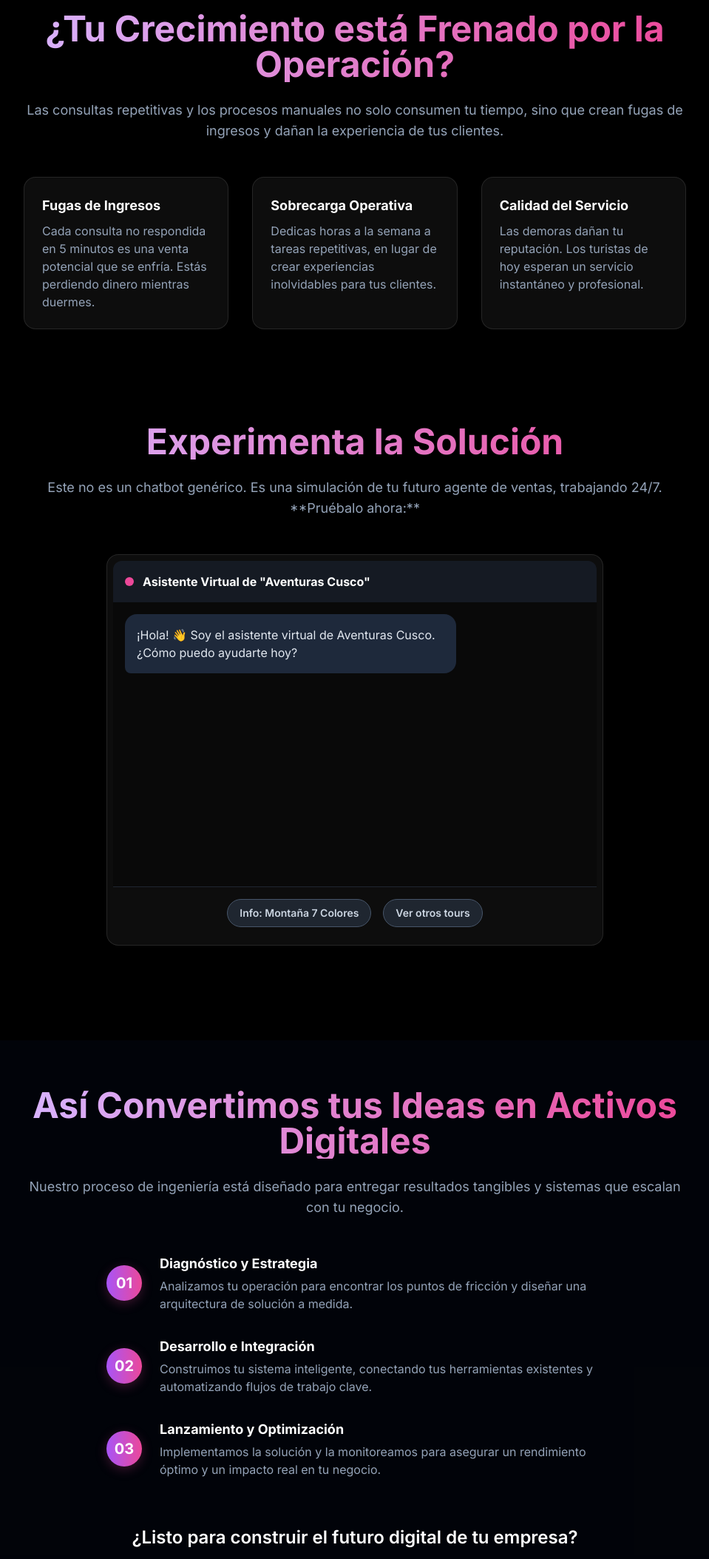
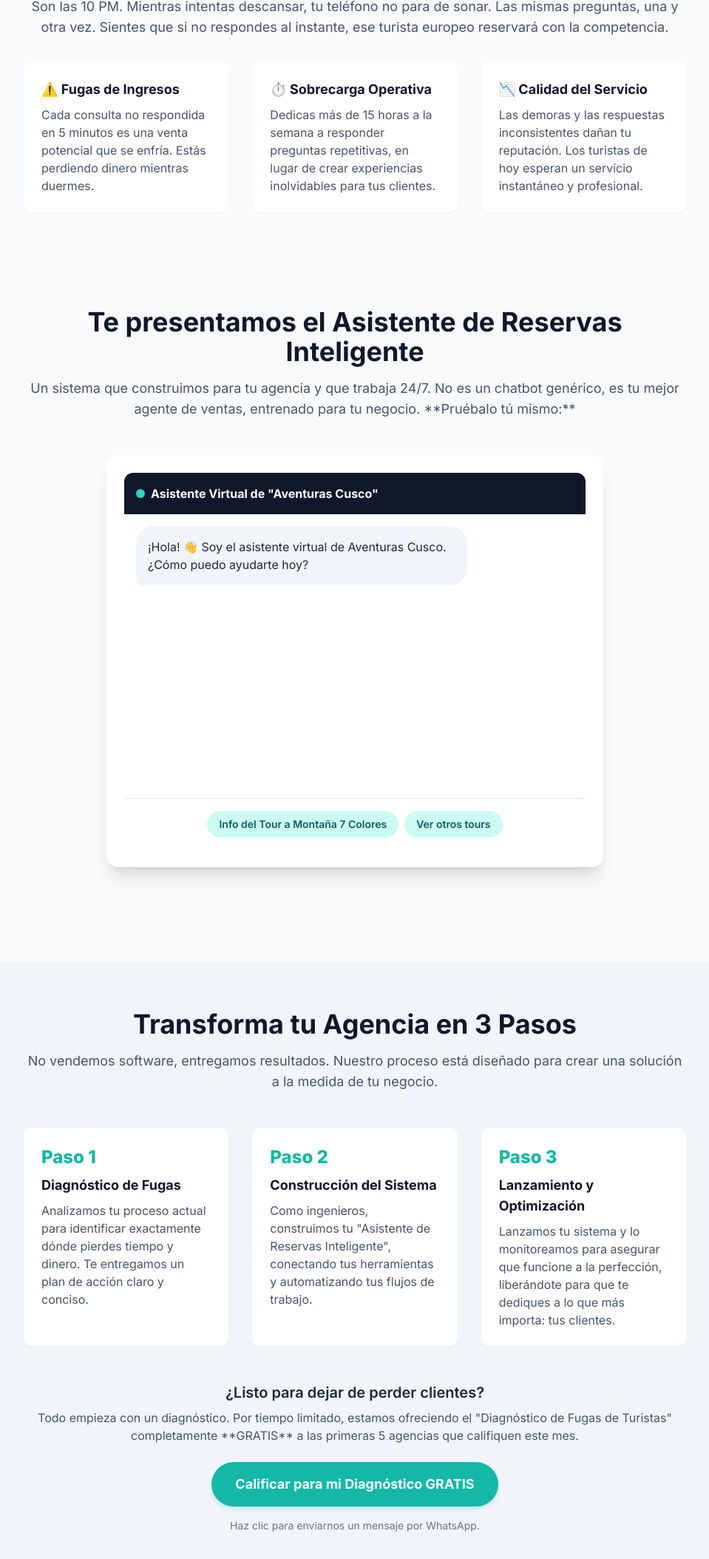
Before and after one commit to malxcdev/cognito, a plain HTML site: page index.html in a window 1280 px wide. Shown: the part 693-2800 px from the top of the page at 74% size, without its empty margins (160-1119 px from the left). Drawn offline with nearby package versions, Linux system fonts and the light colour scheme.

Commit message:
Regreso a Versión 1

```diff
--- a/index.html
+++ b/index.html
@@ -10,41 +10,29 @@
     <link href="https://fonts.googleapis.com/css2?family=Inter:wght@400;500;600;700;800&display=swap" rel="stylesheet">
     <style>
         body { font-family: 'Inter', sans-serif; scroll-behavior: smooth; }
-        .text-gradient {
-            background: linear-gradient(90deg, #d8b4fe, #ec4899);
-            -webkit-background-clip: text;
-            -webkit-text-fill-color: transparent;
-            background-clip: text;
-            text-fill-color: transparent;
+        .hero-bg { background-color: #030712; /* gray-950 */ }
+        .chat-bubble-user { background-color: #14b8a6; /* teal-500 */ color: white; border-radius: 1.5rem 1.5rem 0.5rem 1.5rem; }
+        .chat-bubble-bot { background-color: #f1f5f9; /* slate-100 */ color: #1e293b; /* slate-800 */ border-radius: 1.5rem 1.5rem 1.5rem 0.5rem; }
+        .cta-button {
+            transition: all 0.3s ease;
+            box-shadow: 0 4px 6px -1px rgba(20, 184, 166, 0.2), 0 2px 4px -2px rgba(20, 184, 166, 0.1);
         }
-        .button-gradient {
-            background: linear-gradient(90deg, #a855f7, #ec4899);
-            transition: all 0.3s ease;
-            box-shadow: 0 4px 15px rgba(236, 72, 153, 0.25);
-        }
-        .button-gradient:hover {
-            transform: translateY(-3px);
-            box-shadow: 0 6px 20px rgba(168, 85, 247, 0.4);
-        }
-        .glass-card {
-            background: rgba(23, 23, 23, 0.6);
-            backdrop-filter: blur(10px);
-            border: 1px solid rgba(255, 255, 255, 0.1);
+        .cta-button:hover {
+            transform: translateY(-2px);
+            box-shadow: 0 10px 15px -3px rgba(20, 184, 166, 0.3), 0 4px 6px -4px rgba(20, 184, 166, 0.2);
         }
     </style>
 </head>
-<body class="bg-black text-slate-300">
+<body class="bg-slate-50 text-slate-700">
 
     <!-- Header & Hero Section -->
-    <header class="bg-black text-white">
-        <div class="container mx-auto px-6 py-24 md:py-40 text-center">
-            <h1 class="text-5xl md:text-7xl font-extrabold tracking-tight text-gradient">
-                Creamos el Software Inteligente que Necesitas
-            </h1>
-            <p class="mt-6 text-lg md:text-xl max-w-3xl mx-auto text-slate-400">Soluciones para agencias de turismo que convierten el caos operativo en un motor de ventas automático. Deja de perder clientes, empieza a ganar eficiencia.</p>
-            <div class="mt-10">
-                <a href="#diagnostico" class="button-gradient text-white font-bold py-4 px-8 rounded-full text-lg">
-                    Empezar mi Diagnóstico
+    <header class="hero-bg text-white">
+        <div class="container mx-auto px-6 py-20 md:py-32 text-center">
+            <h1 class="text-4xl md:text-6xl font-extrabold tracking-tight">Tu WhatsApp responde, <br class="hidden md:block" /> tú cierras las ventas.</h1>
+            <p class="mt-4 text-lg md:text-xl max-w-3xl mx-auto text-slate-300">Cognito construye sistemas inteligentes para agencias de turismo en Cusco que convierten consultas nocturnas en reservas confirmadas. Deja de ser un operador, vuelve a ser un dueño de negocio.</p>
+            <div class="mt-8">
+                <a href="#diagnostico" class="cta-button bg-teal-500 hover:bg-teal-400 text-white font-bold py-4 px-8 rounded-full text-lg">
+                    Solicita tu Diagnóstico Gratuito
                 </a>
             </div>
         </div>
@@ -54,20 +42,20 @@
 
         <!-- Problem Section -->
         <section class="text-center max-w-4xl mx-auto">
-            <h2 class="text-4xl md:text-5xl font-bold text-gradient">¿Tu Crecimiento está Frenado por la Operación?</h2>
-            <p class="mt-6 text-lg text-slate-400">Las consultas repetitivas y los procesos manuales no solo consumen tu tiempo, sino que crean fugas de ingresos y dañan la experiencia de tus clientes.</p>
-            <div class="mt-12 grid md:grid-cols-3 gap-8 text-left">
-                <div class="glass-card p-6 rounded-2xl">
-                    <h3 class="font-bold text-lg text-white">Fugas de Ingresos</h3>
-                    <p class="mt-2 text-slate-400">Cada consulta no respondida en 5 minutos es una venta potencial que se enfría. Estás perdiendo dinero mientras duermes.</p>
+            <h2 class="text-3xl md:text-4xl font-bold text-slate-900">¿Te suena familiar?</h2>
+            <p class="mt-4 text-lg text-slate-600">Son las 10 PM. Mientras intentas descansar, tu teléfono no para de sonar. Las mismas preguntas, una y otra vez. Sientes que si no respondes al instante, ese turista europeo reservará con la competencia.</p>
+            <div class="mt-8 grid md:grid-cols-3 gap-8 text-left">
+                <div class="bg-white p-6 rounded-xl shadow-sm">
+                    <h3 class="font-bold text-lg text-slate-900">⚠️ Fugas de Ingresos</h3>
+                    <p class="mt-2 text-slate-600">Cada consulta no respondida en 5 minutos es una venta potencial que se enfría. Estás perdiendo dinero mientras duermes.</p>
                 </div>
-                <div class="glass-card p-6 rounded-2xl">
-                    <h3 class="font-bold text-lg text-white">Sobrecarga Operativa</h3>
-                    <p class="mt-2 text-slate-400">Dedicas horas a la semana a tareas repetitivas, en lugar de crear experiencias inolvidables para tus clientes.</p>
+                <div class="bg-white p-6 rounded-xl shadow-sm">
+                    <h3 class="font-bold text-lg text-slate-900">⏱️ Sobrecarga Operativa</h3>
+                    <p class="mt-2 text-slate-600">Dedicas más de 15 horas a la semana a responder preguntas repetitivas, en lugar de crear experiencias inolvidables para tus clientes.</p>
                 </div>
-                <div class="glass-card p-6 rounded-2xl">
-                    <h3 class="font-bold text-lg text-white">Calidad del Servicio</h3>
-                    <p class="mt-2 text-slate-400">Las demoras dañan tu reputación. Los turistas de hoy esperan un servicio instantáneo y profesional.</p>
+                <div class="bg-white p-6 rounded-xl shadow-sm">
+                    <h3 class="font-bold text-lg text-slate-900">📉 Calidad del Servicio</h3>
+                    <p class="mt-2 text-slate-600">Las demoras y las respuestas inconsistentes dañan tu reputación. Los turistas de hoy esperan un servicio instantáneo y profesional.</p>
                 </div>
             </div>
         </section>
@@ -75,65 +63,55 @@
         <!-- Solution & Demo Section -->
         <section class="mt-24 md:mt-32">
             <div class="text-center max-w-4xl mx-auto">
-                <h2 class="text-4xl md:text-5xl font-bold text-gradient">Experimenta la Solución</h2>
-                <p class="mt-6 text-lg text-slate-400">Este no es un chatbot genérico. Es una simulación de tu futuro agente de ventas, trabajando 24/7. **Pruébalo ahora:**</p>
+                <h2 class="text-3xl md:text-4xl font-bold text-slate-900">Te presentamos el Asistente de Reservas Inteligente</h2>
+                <p class="mt-4 text-lg text-slate-600">Un sistema que construimos para tu agencia y que trabaja 24/7. No es un chatbot genérico, es tu mejor agente de ventas, entrenado para tu negocio. **Pruébalo tú mismo:**</p>
             </div>
 
             <!-- Interactive Demo -->
-            <div class="mt-12 max-w-2xl mx-auto glass-card rounded-2xl shadow-xl p-1 md:p-2">
-                <div class="bg-slate-800/50 text-white p-4 rounded-t-xl flex items-center">
-                    <div class="w-3 h-3 bg-pink-500 rounded-full mr-3"></div>
+            <div class="mt-12 max-w-2xl mx-auto bg-white rounded-2xl shadow-xl p-4 md:p-6">
+                <div class="bg-slate-900 text-white p-4 rounded-t-xl flex items-center">
+                    <div class="w-3 h-3 bg-teal-400 rounded-full mr-2"></div>
                     <p class="font-bold">Asistente Virtual de "Aventuras Cusco"</p>
                 </div>
-                <div id="chat-window" class="h-96 overflow-y-auto p-4 space-y-4 bg-black/30">
-                     <div class="p-4 max-w-md break-words bg-slate-800 text-slate-200 rounded-2xl rounded-bl-lg">¡Hola! 👋 Soy el asistente virtual de Aventuras Cusco. ¿Cómo puedo ayudarte hoy?</div>
+                <div id="chat-window" class="h-96 overflow-y-auto p-4 space-y-4">
+                    <!-- Initial Bot Message -->
+                    <div class="chat-bubble-bot p-4 max-w-md">¡Hola! 👋 Soy el asistente virtual de Aventuras Cusco. ¿Cómo puedo ayudarte hoy?</div>
                 </div>
-                <div id="chat-options" class="p-4 border-t border-slate-700/50 space-x-2 text-center flex flex-wrap gap-2 justify-center">
+                <div id="chat-options" class="p-4 border-t border-slate-200 space-x-2 text-center">
                    <!-- Options will be injected here by JS -->
                 </div>
             </div>
         </section>
 
         <!-- "How It Works" & CTA Section -->
-        <section id="diagnostico" class="mt-24 md:mt-32 -mx-6 px-6 py-16 bg-gray-950/50">
+        <section id="diagnostico" class="mt-24 md:mt-32 bg-slate-100 -mx-6 px-6 py-16">
             <div class="max-w-4xl mx-auto text-center">
-                <h2 class="text-4xl md:text-5xl font-bold text-gradient">Así Convertimos tus Ideas en Activos Digitales</h2>
-                <p class="mt-6 text-lg text-slate-400">Nuestro proceso de ingeniería está diseñado para entregar resultados tangibles y sistemas que escalan con tu negocio.</p>
-
-                <div class="mt-12 text-left max-w-2xl mx-auto space-y-8">
-                    <!-- Step 1 -->
-                    <div class="flex items-center gap-6">
-                        <div class="flex-shrink-0 w-12 h-12 rounded-full button-gradient flex items-center justify-center font-bold text-xl text-white">01</div>
-                        <div>
-                            <h3 class="font-bold text-lg text-white">Diagnóstico y Estrategia</h3>
-                            <p class="mt-1 text-slate-400">Analizamos tu operación para encontrar los puntos de fricción y diseñar una arquitectura de solución a medida.</p>
-                        </div>
+                <h2 class="text-3xl md:text-4xl font-bold text-slate-900">Transforma tu Agencia en 3 Pasos</h2>
+                <p class="mt-4 text-lg text-slate-600">No vendemos software, entregamos resultados. Nuestro proceso está diseñado para crear una solución a la medida de tu negocio.</p>
+                <div class="mt-12 grid md:grid-cols-3 gap-8 text-left">
+                    <div class="bg-white p-6 rounded-xl shadow-sm">
+                        <div class="text-teal-500 font-extrabold text-2xl">Paso 1</div>
+                        <h3 class="font-bold text-lg text-slate-900 mt-2">Diagnóstico de Fugas</h3>
+                        <p class="mt-2 text-slate-600">Analizamos tu proceso actual para identificar exactamente dónde pierdes tiempo y dinero. Te entregamos un plan de acción claro y conciso.</p>
                     </div>
-                    <!-- Step 2 -->
-                    <div class="flex items-center gap-6">
-                         <div class="flex-shrink-0 w-12 h-12 rounded-full button-gradient flex items-center justify-center font-bold text-xl text-white">02</div>
-                        <div>
-                            <h3 class="font-bold text-lg text-white">Desarrollo e Integración</h3>
-                            <p class="mt-1 text-slate-400">Construimos tu sistema inteligente, conectando tus herramientas existentes y automatizando flujos de trabajo clave.</p>
-                        </div>
+                    <div class="bg-white p-6 rounded-xl shadow-sm">
+                        <div class="text-teal-500 font-extrabold text-2xl">Paso 2</div>
+                        <h3 class="font-bold text-lg text-slate-900 mt-2">Construcción del Sistema</h3>
+                        <p class="mt-2 text-slate-600">Como ingenieros, construimos tu "Asistente de Reservas Inteligente", conectando tus herramientas y automatizando tus flujos de trabajo.</p>
                     </div>
-                    <!-- Step 3 -->
-                    <div class="flex items-center gap-6">
-                         <div class="flex-shrink-0 w-12 h-12 rounded-full button-gradient flex items-center justify-center font-bold text-xl text-white">03</div>
-                        <div>
-                            <h3 class="font-bold text-lg text-white">Lanzamiento y Optimización</h3>
-                            <p class="mt-1 text-slate-400">Implementamos la solución y la monitoreamos para asegurar un rendimiento óptimo y un impacto real en tu negocio.</p>
-                        </div>
+                    <div class="bg-white p-6 rounded-xl shadow-sm">
+                        <div class="text-teal-500 font-extrabold text-2xl">Paso 3</div>
+                        <h3 class="font-bold text-lg text-slate-900 mt-2">Lanzamiento y Optimización</h3>
+                        <p class="mt-2 text-slate-600">Lanzamos tu sistema y lo monitoreamos para asegurar que funcione a la perfección, liberándote para que te dediques a lo que más importa: tus clientes.</p>
                     </div>
                 </div>
-
-                <div class="mt-16">
-                    <p class="text-2xl font-semibold text-white">¿Listo para construir el futuro digital de tu empresa?</p>
-                    <p class="mt-3 text-slate-400">Todo empieza con el primer paso. Por tiempo limitado, el "Diagnóstico de Fugas de Turistas" es **GRATUITO** para agencias calificadas.</p>
-                    <a href="https://wa.me/51999999999?text=Hola%20Cognito,%20estoy%20interesado%20en%20el%20Diagnóstico%20Gratuito%20para%20mi%20agencia." target="_blank" class="mt-8 inline-block button-gradient text-white font-bold py-4 px-8 rounded-full text-lg">
+                <div class="mt-12">
+                    <p class="text-xl font-semibold text-slate-800">¿Listo para dejar de perder clientes?</p>
+                    <p class="mt-2 text-slate-600">Todo empieza con un diagnóstico. Por tiempo limitado, estamos ofreciendo el "Diagnóstico de Fugas de Turistas" completamente **GRATIS** a las primeras 5 agencias que califiquen este mes.</p>
+                    <a href="https://wa.me/51999999999?text=Hola%20Cognito,%20estoy%20interesado%20en%20el%20Diagnóstico%20Gratuito%20para%20mi%20agencia." target="_blank" class="mt-6 inline-block cta-button bg-teal-500 hover:bg-teal-400 text-white font-bold py-4 px-8 rounded-full text-lg">
                         Calificar para mi Diagnóstico GRATIS
                     </a>
-                    <p class="mt-4 text-sm text-slate-500">Haz clic para contactarnos por WhatsApp.</p>
+                    <p class="mt-4 text-sm text-slate-500">Haz clic para enviarnos un mensaje por WhatsApp.</p>
                 </div>
             </div>
         </section>
@@ -141,10 +119,10 @@
     </main>
 
     <!-- Footer -->
-    <footer class="bg-black border-t border-slate-800/50">
-        <div class="container mx-auto px-6 py-8 text-center text-slate-500">
+    <footer class="bg-slate-900 text-slate-400">
+        <div class="container mx-auto px-6 py-8 text-center">
             <p>&copy; 2025 Cognito. Todos los derechos reservados.</p>
-            <p class="text-sm mt-2">Cusco, Perú</p>
+            <p class="text-sm mt-2">Construyendo el futuro de las agencias de turismo en Cusco, Perú.</p>
         </div>
     </footer>
 
@@ -156,32 +134,32 @@
             start: {
                 bot: "¡Hola! 👋 Soy el asistente virtual de Aventuras Cusco. ¿Cómo puedo ayudarte hoy?",
                 options: [
-                    { text: "Info: Montaña 7 Colores", next: "tourInfo" },
+                    { text: "Info del Tour a Montaña 7 Colores", next: "tourInfo" },
                     { text: "Ver otros tours", next: "otherTours" }
                 ]
             },
             tourInfo: {
                 user: "Quisiera información del Tour a la Montaña de 7 Colores, por favor.",
-                bot: "¡Claro! El tour a la Montaña de 7 Colores es de día completo. Incluye transporte, guía, desayuno y almuerzo. El precio es de S/ 120 por persona. ¿Qué más te gustaría saber?",
+                bot: "¡Claro! Nuestro tour a la Montaña de 7 Colores es de día completo. Incluye transporte, guía, desayuno y almuerzo. El precio es de S/ 120 por persona. ¿Qué más te gustaría saber?",
                 options: [
-                    { text: "¿Cupos para el sábado?", next: "availability" },
+                    { text: "¿Hay cupos para este sábado?", next: "availability" },
                     { text: "Gracias, lo pensaré", next: "end" }
                 ]
             },
             otherTours: {
                 user: "Quisiera ver otros tours.",
-                bot: "Por supuesto. También ofrecemos tours a Machu Picchu, el Valle Sagrado y la Laguna Humantay. ¿Alguno te interesa?",
+                bot: "Por supuesto. También ofrecemos tours a Machu Picchu, el Valle Sagrado y la Laguna Humantay. ¿Alguno de esos te interesa?",
                 options: [
-                     { text: "Info: Montaña 7 Colores", next: "tourInfo" },
+                     { text: "Info del Tour a Montaña 7 Colores", next: "tourInfo" },
                      { text: "No, gracias", next: "end" }
                 ]
             },
             availability: {
                 user: "¿Hay cupos disponibles para este sábado?",
-                bot: "Verificando... ¡Sí! 🎉 Tenemos 5 cupos disponibles para este sábado. ¿Te gustaría reservar?",
+                bot: "Un momento, estoy verificando la disponibilidad... ¡Sí! 🎉 Tenemos 5 cupos disponibles para este sábado. ¿Te gustaría reservar ahora?",
                 options: [
-                    { text: "¡Sí, reservar!", next: "bookNow" },
-                    { text: "Hablar con un agente", next: "human" }
+                    { text: "¡Sí, reservar ahora!", next: "bookNow" },
+                    { text: "Necesito hablar con un humano", next: "human" }
                 ]
             },
             bookNow: {
@@ -193,7 +171,7 @@
             },
             human: {
                 user: "Necesito hablar con un humano.",
-                bot: "Entendido. Un agente se pondrá en contacto contigo en los próximos 5 minutos. Por favor, adelántame tu consulta para poder ayudarte más rápido.",
+                bot: "Entendido. Un agente se pondrá en contacto contigo en los próximos 5 minutos a través de este chat. Por favor, adelántame tu consulta para poder ayudarte más rápido.",
                 options: [
                      { text: "Empezar de nuevo", next: "start" }
                 ]
@@ -209,11 +187,7 @@
 
         function addMessage(text, sender) {
             const bubble = document.createElement('div');
-            const bubbleClasses = {
-                user: 'bg-purple-600 text-white rounded-2xl rounded-br-lg ml-auto',
-                bot: 'bg-slate-800 text-slate-200 rounded-2xl rounded-bl-lg'
-            };
-            bubble.className = `p-4 max-w-md break-words ${bubbleClasses[sender]}`;
+            bubble.className = `p-4 max-w-md break-words ${sender === 'user' ? 'chat-bubble-user ml-auto' : 'chat-bubble-bot'}`;
             bubble.textContent = text;
             chatWindow.appendChild(bubble);
             chatWindow.scrollTop = chatWindow.scrollHeight;
@@ -223,7 +197,7 @@
             chatOptions.innerHTML = '';
             options.forEach(option => {
                 const button = document.createElement('button');
-                button.className = "bg-slate-700/50 border border-slate-600 text-slate-300 text-sm font-semibold py-2 px-4 rounded-full hover:bg-slate-600/50 hover:border-slate-500 transition-colors";
+                button.className = "bg-teal-100 text-teal-800 text-sm font-semibold py-2 px-4 rounded-full hover:bg-teal-200 transition-colors";
                 button.textContent = option.text;
                 button.onclick = () => handleOptionClick(option.next);
                 chatOptions.appendChild(button);
@@ -234,29 +208,18 @@
             const node = chatFlow[nextNodeKey];
             if (!node) return;
 
-            chatOptions.innerHTML = '<p class="text-slate-500 text-sm">El asistente está escribiendo...</p>';
+            if(node.user) {
+                addMessage(node.user, 'user');
+            }
 
-
-            if(node.user) {
-                setTimeout(() => {
-                    addMessage(node.user, 'user');
-                    setTimeout(() => {
-                        addMessage(node.bot, 'bot');
-                        showOptions(node.options);
-                    }, 1000);
-                }, 200);
-            } else {
-                 setTimeout(() => {
-                    addMessage(node.bot, 'bot');
-                    showOptions(node.options);
-                }, 1000);
-            }
+            setTimeout(() => {
+                addMessage(node.bot, 'bot');
+                showOptions(node.options);
+            }, 800); // Simulate bot thinking time
         }
 
         // Initial Start
-        setTimeout(() => {
-            showOptions(chatFlow.start.options);
-        }, 1200);
+        showOptions(chatFlow.start.options);
 
     </script>
 </body>
```
